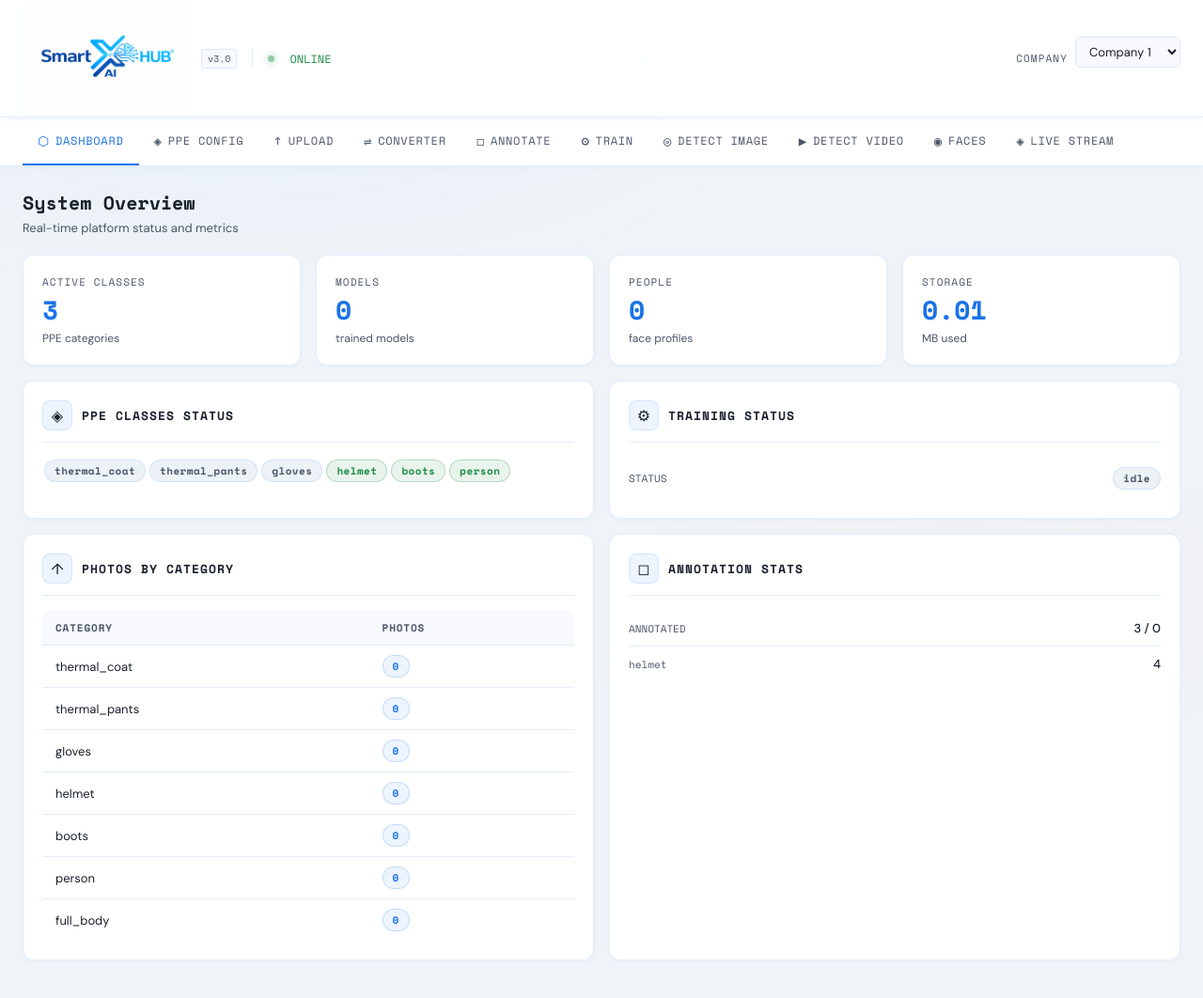
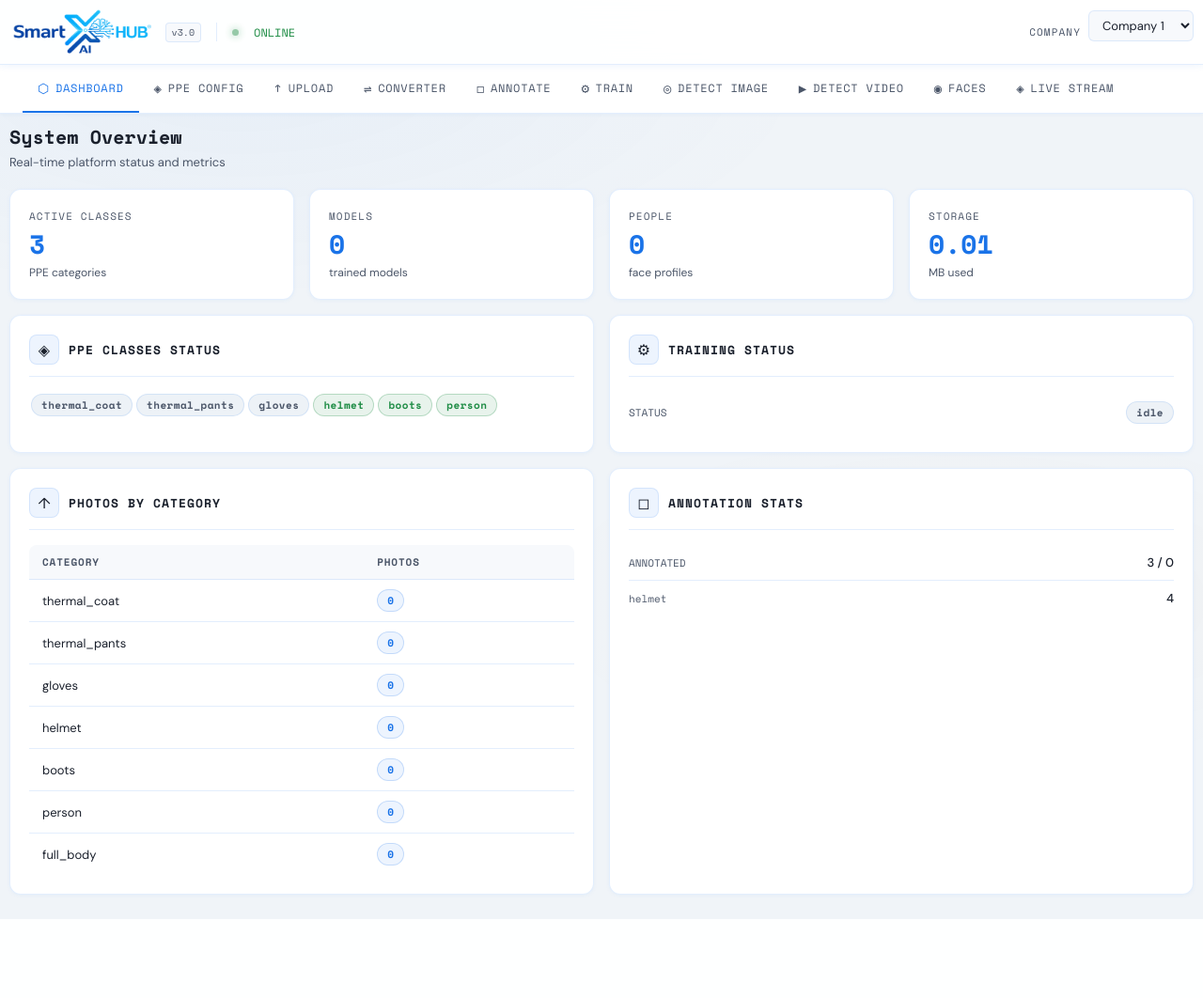
Before and after one commit to Jdsdofp/ai-hub, a FastAPI app: page / in a window 1280 px wide. Shown: the whole page at 94% size. After the commit the page ends 978 px from the top, so only its background shows below. Run offline with FastAPI, Linux system fonts and the light colour scheme.

Commit message:
ajuste de header e logo

```diff
--- a/app/ui/templates/dashboard.html
+++ b/app/ui/templates/dashboard.html
@@ -59,11 +59,11 @@ body::before {
   background: rgba(255,255,255,0.95);
   backdrop-filter: blur(20px);
   border-bottom: 1px solid var(--border);
-  padding: 0 24px;
+  padding: 0 10px;
   display: flex;
   align-items: center;
   gap: 16px;
-  height: 125px;
+  height: 69px;
   box-shadow: 0 1px 8px rgba(26,115,232,0.08);
 }
 
@@ -75,7 +75,7 @@ body::before {
 }
 
 .logo-img {
-  height: 120px;
+  height: 50px;
   width: auto;
   object-fit: contain;
 }
@@ -148,7 +148,7 @@ body::before {
 /* TABS */
 .tabs-wrapper {
   position: sticky;
-  top: 125px; /* FIX BUG-12: was 56px, header is 125px */
+  top: 5px; /* FIX BUG-12: was 56px, header is 125px */
   z-index: 99;
   background: rgba(255,255,255,0.97);
   backdrop-filter: blur(20px);
@@ -191,7 +191,7 @@ body::before {
 
 /* PANELS */
 .panels {
-  padding: 24px;
+  padding: 10px;
   position: relative;
   z-index: 1;
   max-width: 1280px;
@@ -888,7 +888,7 @@ tr:hover td { background: var(--surface2); }
 <!-- HEADER -->
 <header class="header">
   <div class="logo-mark">
-    <img class="logo-img" src="/static/img/logoSmartx.jpeg" alt="SmartX">
+    <img class="logo-img" src="/static/img/logoSmartx.png" alt="SmartX">
     <span class="logo-version">v3.0 </span>
   </div>
   <div class="header-divider"></div>
```
Also changed, not shown: app/ui/static/img/logoSmartx.jpeg (deleted), app/ui/static/img/logoSmartx.png (added).
